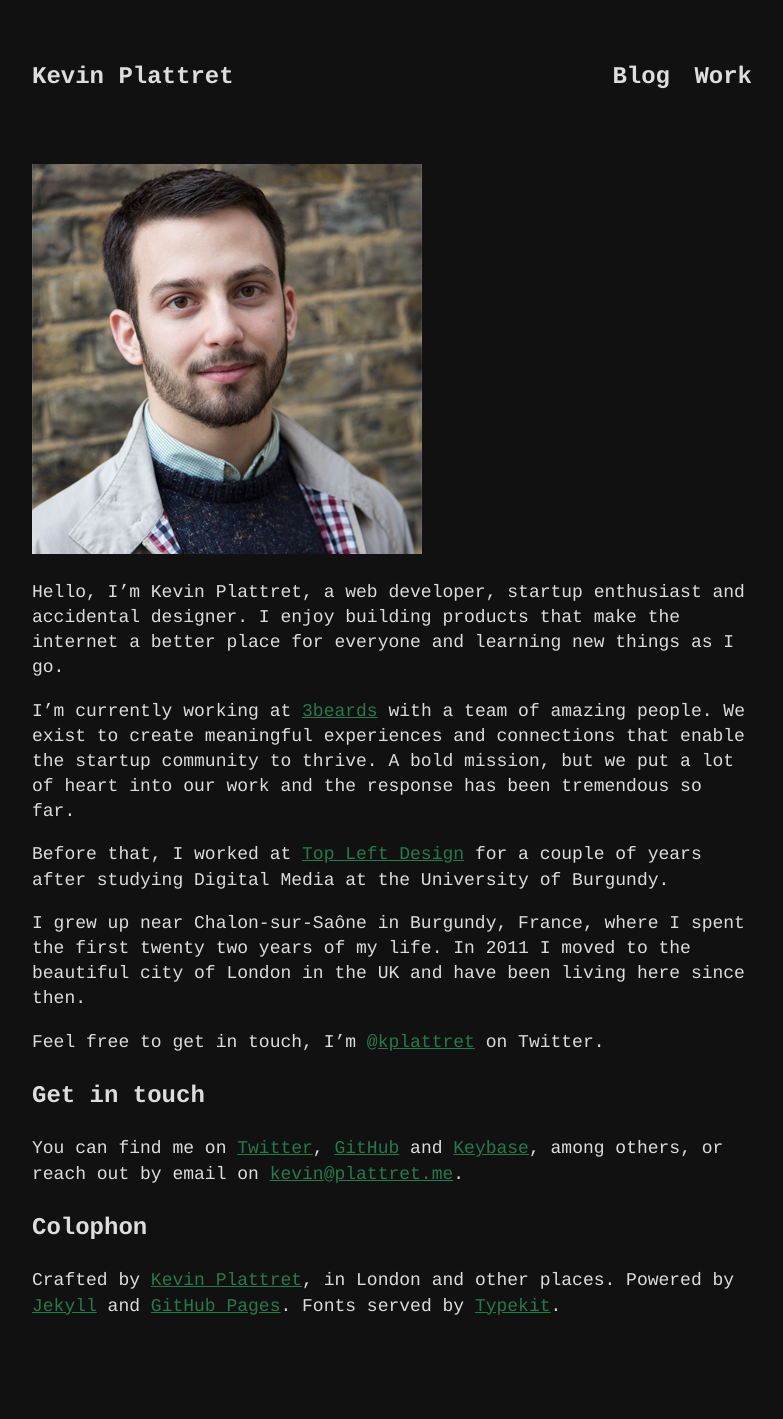
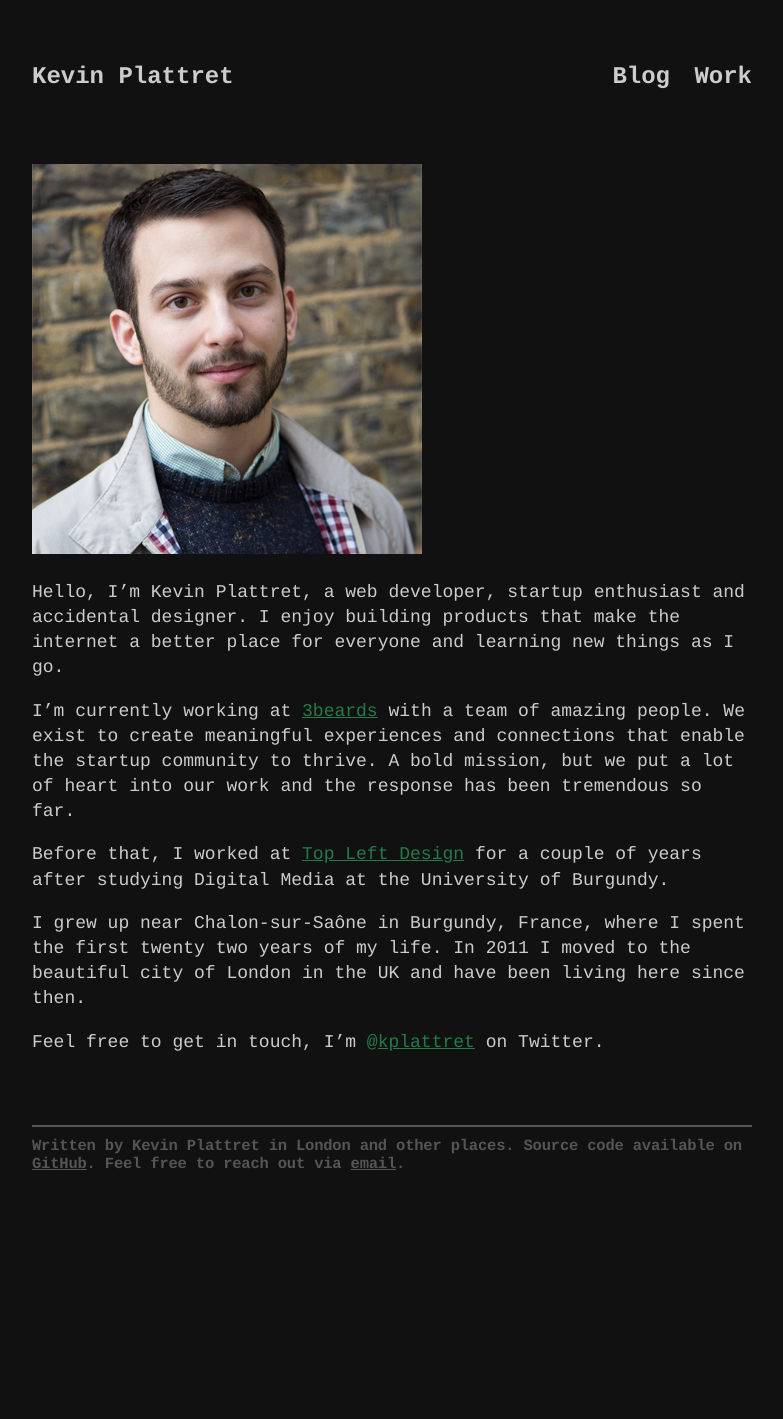
Before and after one commit to kplattret/kevinplattret.com, a Jekyll site: the page built from index.md, in a window 1280 px wide. Shown: the whole page, without its empty margins (248-1031 px from the left). Built offline with Jekyll 4.4.1, drawn with Linux system fonts in a browser that asks for light colours; after the commit the page ends 1274 px from its top, so only the background shows below that.

Commit message:
Redesign website footer
Replaces the tow-column layout from the old footer with a single
paragraph and a top border, which I find more sober and simpler.

Also introduces SCSS variables for colours.

```diff
--- a/_config.yml
+++ b/_config.yml
@@ -1,5 +1,5 @@
 title: Kevin Plattret
-email: kevin@plattret.me
+email: kevin@plattret.com
 description: Software Engineer
 url: https://kevinplattret.com
 permalink: /post/:title
@@ -12,3 +12,4 @@ exclude:
 sass:
   style: compressed
 github: [metadata]
+source_url: https://github.com/kplattret/kevinplattret.com
--- a/_layouts/default.html
+++ b/_layouts/default.html
@@ -37,37 +37,9 @@
     </section>
 
     <footer class="footer">
-      <div class="wrap">
-        <div class="inwrap">
-          <div class="grid clearfix">
-            <div class="col">
-              <h3>Get in touch</h3>
-
-              <p>
-                You can find me on
-                <a href="https://twitter.com/kplattret">Twitter</a>,
-                <a href="https://github.com/kplattret">GitHub</a> and
-                <a href="https://keybase.io/kplattret">Keybase</a>,
-                among others, or reach out by email on
-                <a href="mailto:{{ site.email }}">{{ site.email }}</a>.
-              </p>
-            </div>
-
-            <div class="col">
-              <h3>Colophon</h3>
-
-              <p>
-                Crafted by <a href="/">Kevin Plattret</a>,
-                in London and other places. Powered by
-                <a href="https://jekyllrb.com">Jekyll</a> and
-                <a href="https://pages.github.com">GitHub Pages</a>.
-                Fonts served by
-                <a href="https://typekit.com">Typekit</a>.
-              </p>
-            </div>
-          </div>
-        </div>
-      </div>
+      <p>Written by {{ site.title }} in London and other places. Source code available on <a
+        href="{{ site.source_url }}">GitHub</a>. Feel free to reach out via <a href="mailto:{{
+        site.email }}">email</a>.</p>
     </footer>
   </body>
 </html>
--- a/_sass/_base.scss
+++ b/_sass/_base.scss
@@ -1,3 +1,9 @@
+$color-primary: #ccc;
+$color-secondary: #555;
+$color-secondary-alt: #888;
+$color-link: #237b49;
+$color-link-alt: #50bb7e;
+
 html {
   font-size: 10px;
   line-height: 1.4;
@@ -8,7 +14,7 @@ body {
   margin: 6rem auto 10rem;
   font-size: 1.8rem;
   font-family: Courier, monospace;
-  color: #ddd;
+  color: $color-primary;
 }
 
 * {
@@ -20,18 +26,18 @@ body {
 a,
 a:focus,
 a:visited {
-  color: #237b49;
+  color: $color-link;
 }
 
 a.alt {
   font-weight: bold;
-  color: #ddd;
+  color: $color-primary;
   text-decoration: none;
 }
 
 a:hover,
 a.alt:hover {
-  color: #50bb7e;
+  color: $color-link-alt;
 }
 
 h1 {
@@ -77,3 +83,25 @@ h3 {
     }
   }
 }
+
+.footer {
+  margin-top: 7rem;
+  font-size: 1.55rem;
+  line-height: 1.2;
+  font-weight: bold;
+  color: $color-secondary;
+  letter-spacing: -.02rem;
+
+  & > p {
+    padding-top: 1rem;
+    border-top: 2px solid $color-secondary;
+  }
+
+  a {
+    color: $color-secondary;
+
+    &:hover {
+      color: $color-secondary-alt;
+    }
+  }
+}
```
